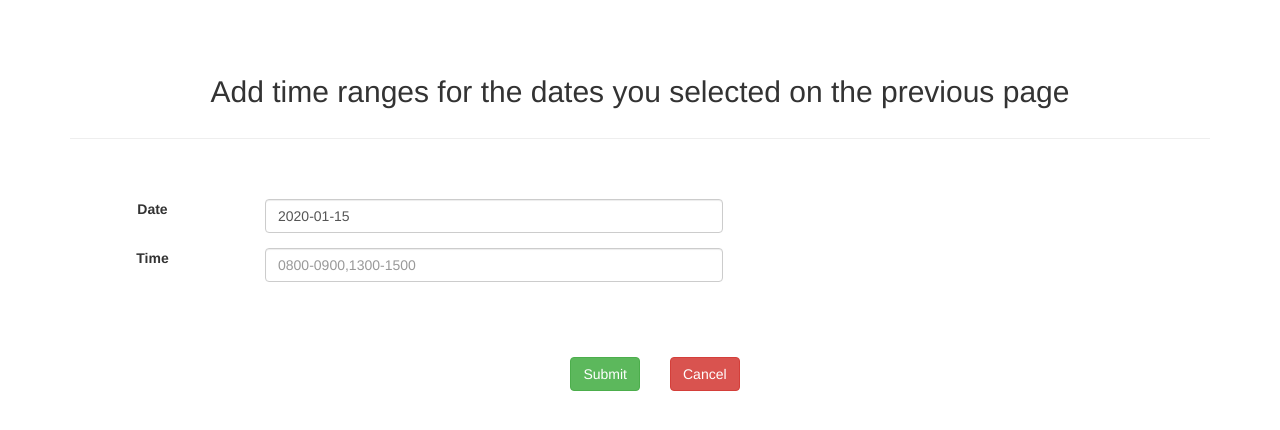
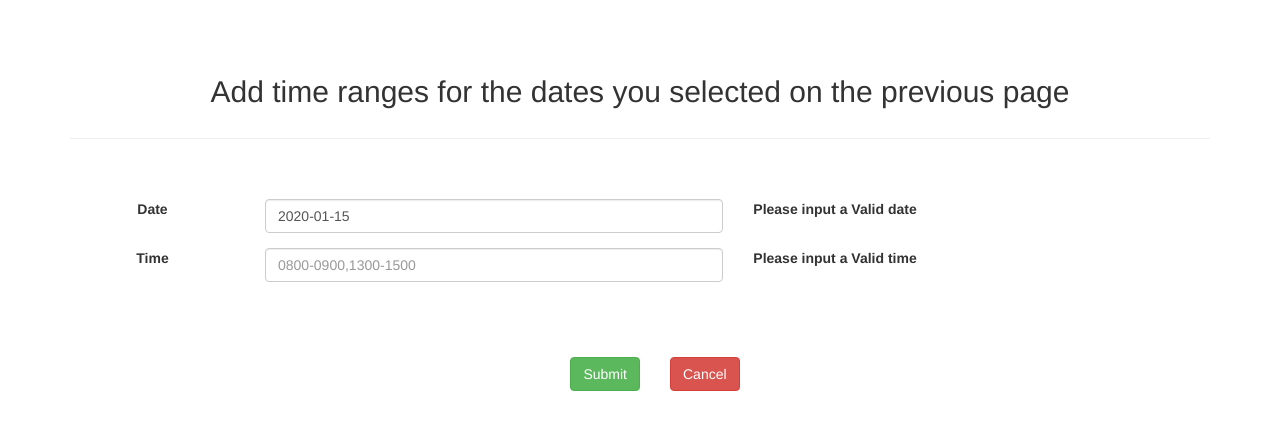
Before and after one commit to bw-davis/kaby2, a Flask app: template templates/time_picker.html in a window 1280 px wide. Shown: the top 430 px of the page. Run offline with Flask 2, Linux system fonts and the light colour scheme; the visitor is signed in with stand-in values (Sample User, id 1); tables that the repository leaves empty or names only in its code hold one stand-in row (values such as "Sample post"); the template is opened without the code that fills it: most values are stand-ins (such as "Sample title", 1, 10 or a date in 2020); some libraries are stand-ins or nearby versions.

Commit message:
enable the timepicker page

```diff
--- a/templates/time_picker.html
+++ b/templates/time_picker.html
@@ -81,12 +81,14 @@ $(document).ready(function(){
 
 					<input class="form-control" type="text" value="{{o}}" name="d{{loop.index}}" >
 		 	</div>
+		 		<label for="d{{loop.index}}" class="col-sm-2 col-form-label">Please input a Valid date</label>
 		</div>
 		<div class="form-group row text-center">
 		 	<label for="t{{loop.index}}" class="col-sm-2 col-form-label">Time</label>
 			<div class="col-sm-5">
 				<input class="form-control" type="text" placeholder="0800-0900,1300-1500"  name="t{{loop.index}}">
 		 	</div>
+		 	<label for="d{{loop.index}}" class="col-sm-2 col-form-label">Please input a Valid time</label>
 		</div>
 		<br>
 		{% endfor %}
@@ -101,8 +103,8 @@ $(document).ready(function(){
 			<div class="col-sm-2 text-right">
 				<!--<a class="btn btn-primary" href="#"> Submit </a>
 				<input class="btn btn-danger" type="reset" value="Erase">-->
-				<!--input class="btn btn-success" type="submit" value="Submit">-->
-				<button type="button" class="btn btn-success" id="myBtn3">Submit</button>
+				<input class="btn btn-success" type="submit" value="Submit">
+				<!--button type="button" class="btn btn-success" id="myBtn3">Submit</button>-->
 			</div>
 			<div class="col-sm-2 text-left">
 				<a class="btn btn-danger" href="home"> Cancel </a>
```
Also changed, not shown: 1 other file.
